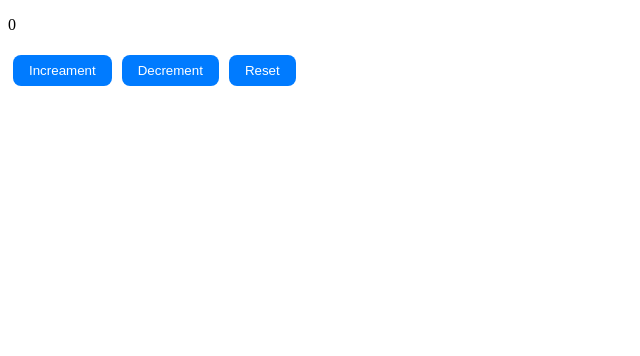
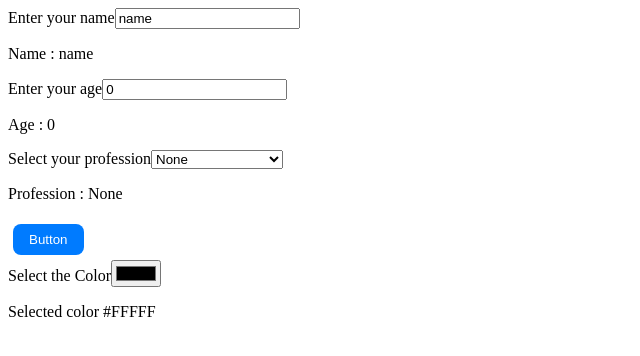
Before and after one commit to Arghya-7/app-learn, a React (Create React App) app: page / in a window 1280 px wide. Shown: the top 356 px of the page, without its empty margins (0-640 px from the left). Built offline with nearby package versions, Linux system fonts and the light colour scheme.

Commit message:
custom input handling using useState

```diff
--- a/src/App.js
+++ b/src/App.js
@@ -6,10 +6,11 @@ import List from "./listr-endering/List";
 import Button from "./onclickEventHandling/Button";
 import Image from "./onclickEventHandling/Image";
 import Counter from "./useState-counter/Counter";
+import Inputhandler from "./input-handling/input";
 function App() {
   return (
     <div className="App">
-      <Counter/>
+      <Inputhandler/>
     </div>
   );
 }
--- /dev/null
+++ b/src/input-handling/input.jsx
@@ -0,0 +1,58 @@
+import React, {useState} from "react";
+function Inputhandler(){
+    const [name, setName] = useState("name");
+    const [age, setAge] = useState(0);
+    const [profession, setProfession] = useState("None");
+    const [button, setButton] = useState("Button");
+    const [color, setColor] = useState("#FFFFF");
+
+    const handleTextChange = (e)=>{
+        setName(e.target.value);
+    }
+
+    const handleAgeChange = (e) => {
+        setAge(e.target.value);
+    }
+
+    const handleProfessionChange =(e) => {
+        setProfession(e.target.value);
+    }
+
+    const handleButtonChange = (e) => {
+        setButton("Yaay !! You clicked me")
+    }
+
+    const handleColorChange = (e) => {
+        setColor(e.target.value);
+    }
+
+    return(
+        <>
+            <label>Enter your name</label>
+            <input type="text" value={name} onChange={handleTextChange}/>
+            <p>Name : {name}</p>
+
+            <label>Enter your age</label>
+            <input type="number" value={age} onChange={handleAgeChange}/>
+            <p>Age : {age}</p>
+
+            <label>Select your profession</label>
+            <select onChange={handleProfessionChange}>
+                <option value="None">None</option>
+                <option value="Student">Student</option>
+                <option value="Software Engineer">Software Engineer</option>
+                <option value="Others">Others</option>
+            </select>
+            <p>Profession : {profession}</p>
+
+            <button onClick={handleButtonChange}>{button}</button>
+
+            <br />
+            <label>Select the Color</label>
+            <input type="color" onChange={handleColorChange}/>
+            <p style={{"color":color}}>Selected color {color} </p>
+        </>
+    )
+}
+
+export default Inputhandler;
```
